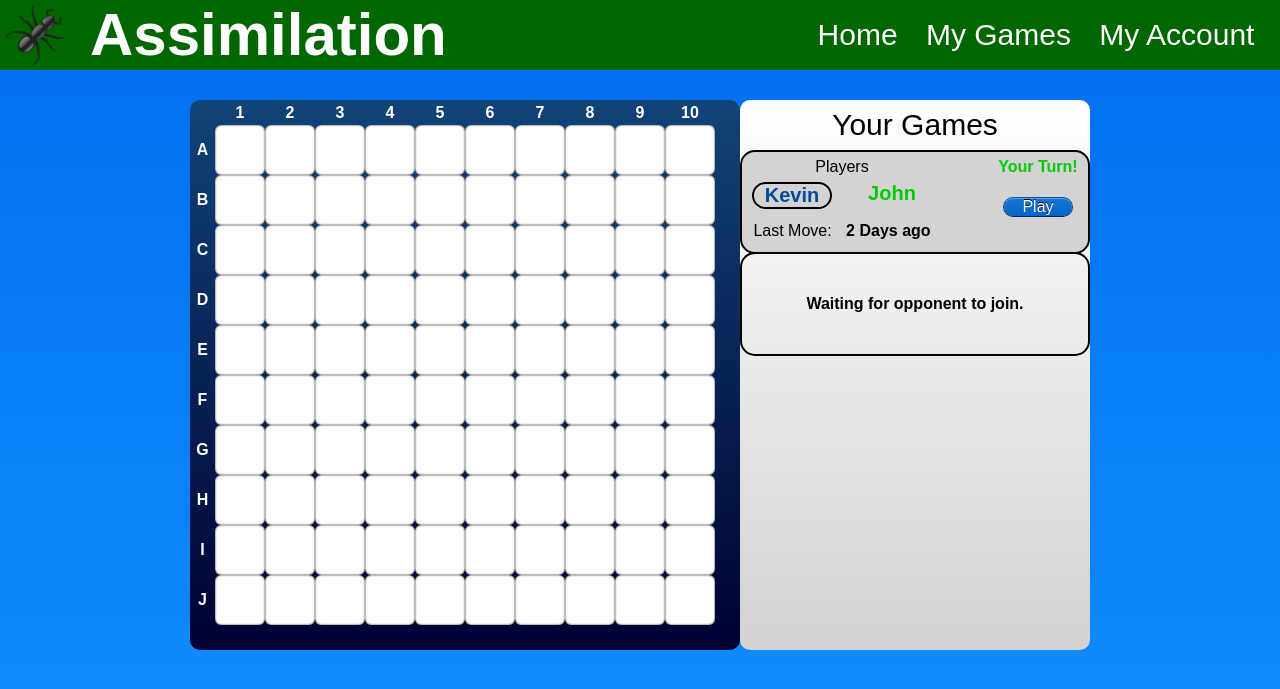
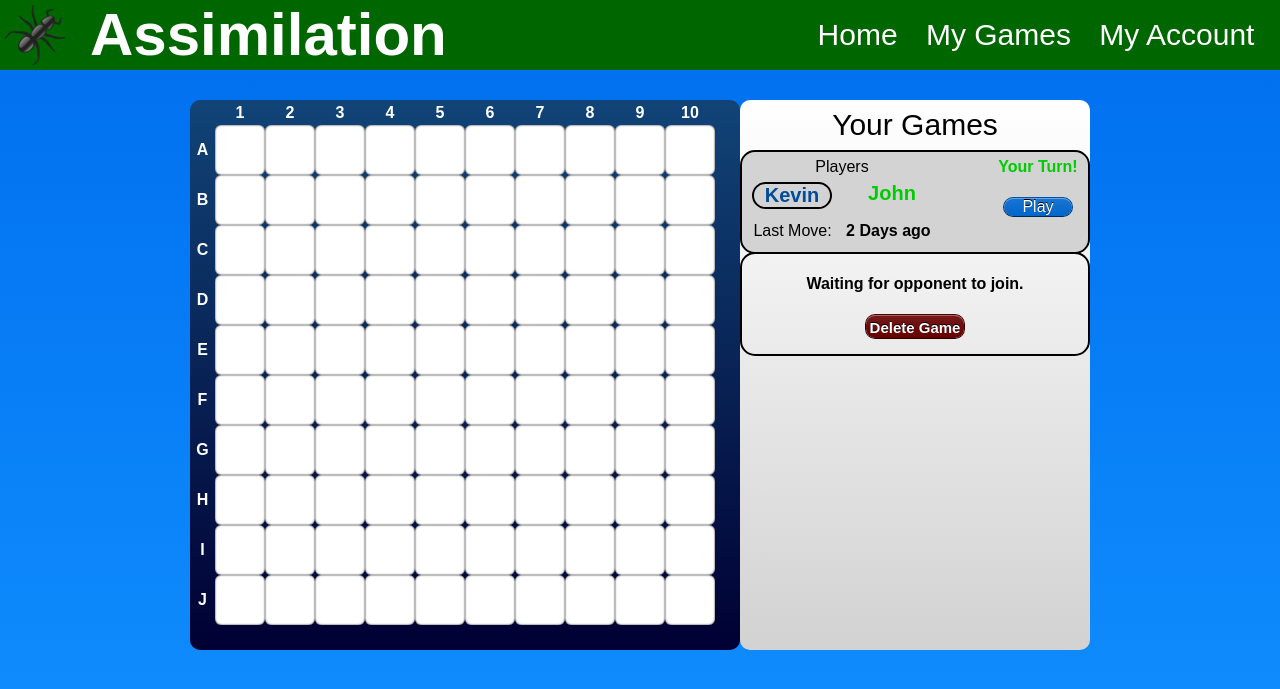
Before and after one commit to stringham/assimilationgame, a Django app: page /assimilation/games/ in a window 1280 px wide. Shown: the top 689 px of the page. Run offline with Django 3.2, Linux system fonts and the light colour scheme; the visitor is signed in with stand-in values (Sample User, id 1); style sheets or scripts are compiled from the project's sources; parts of the project's set-up code (start-up, migrations or seed data) failed here and were passed over.

Commit message:
added delete option to game list

```diff
--- a/assimilation/static/css/games.less
+++ b/assimilation/static/css/games.less
@@ -27,9 +27,17 @@
 			height:100px;
 			.rounded(15px);
 			.message{
-				line-height:100px;
+				line-height:60px;
 				font-weight:bold;
 				text-align:center;
+			}
+			.delete{
+				.button(#660000);
+				height:25px;
+				width:100px;
+				margin:0 auto;
+				line-height:25px;
+				font-size:15px;
 			}
 			.game-item-left{
 				float:left;
--- a/assimilation/templates/game/games.html
+++ b/assimilation/templates/game/games.html
@@ -222,6 +222,9 @@
 	<div class='game-list-item'>
 		<div class='message'>
 			Waiting for opponent to join.
+            <div class='delete'>
+                Delete Game
+            </div>
 		</div>
 	</div>
 </div>
```
